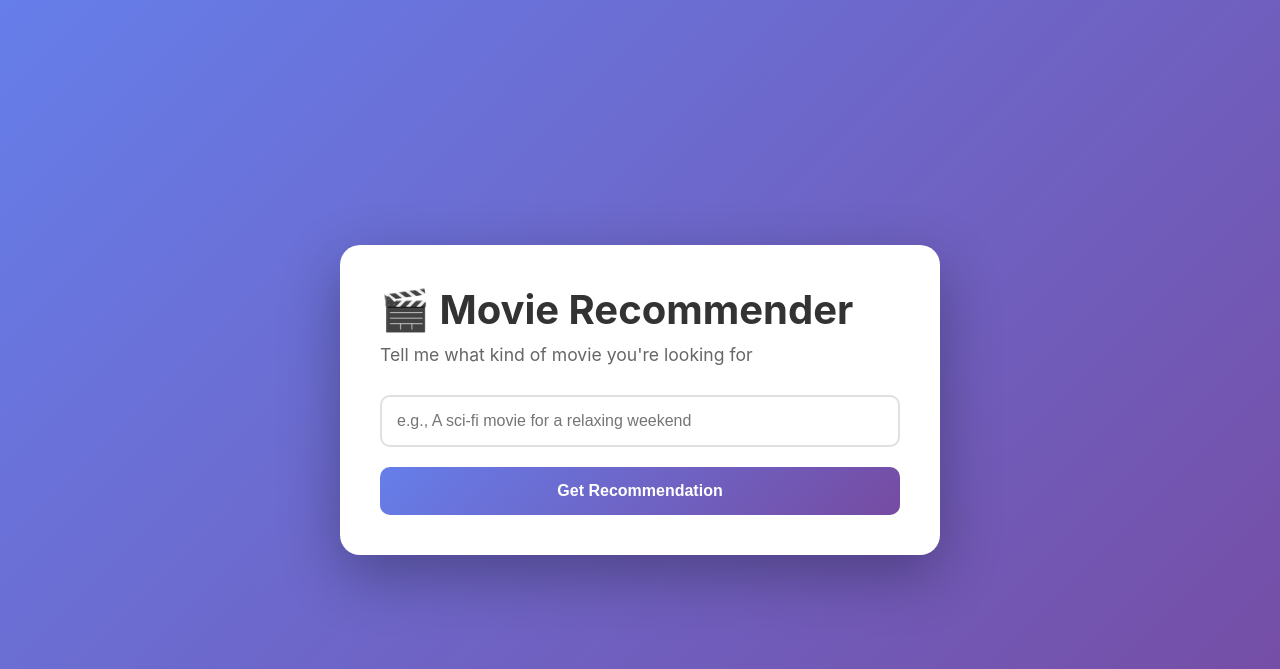
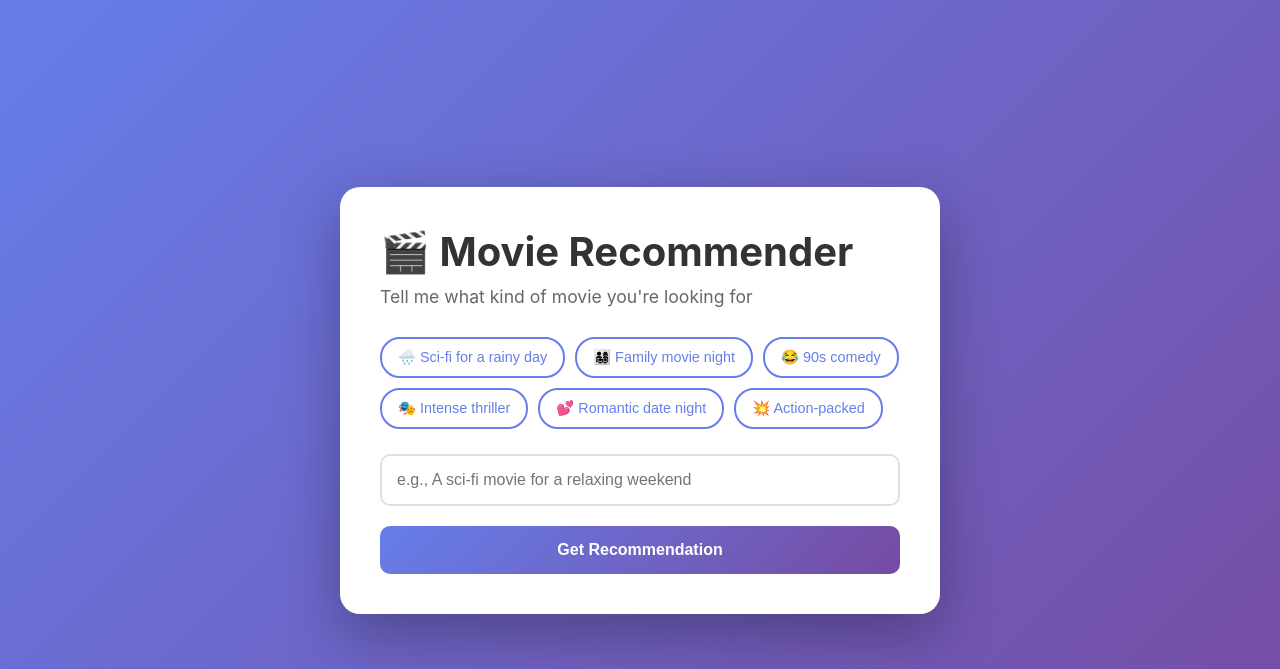
Before and after one commit to davidleocadio-villarreal-dlai/movie-recommender-app, a Flask app: page / in a window 1280 px wide. Shown: the top 669 px of the page. Run offline with Flask 3, Linux system fonts and the light colour scheme.

Commit message:
Add pre-filled suggestion buttons

```diff
--- a/templates/index.html
+++ b/templates/index.html
@@ -40,6 +40,37 @@
             color: #666;
             margin-bottom: 30px;
             font-size: 1.1em;
+        }
+
+        .suggestions {
+            display: flex;
+            flex-wrap: wrap;
+            gap: 10px;
+            margin-bottom: 25px;
+        }
+
+        .suggestion-btn {
+            padding: 10px 16px;
+            background: white;
+            color: #667eea;
+            border: 2px solid #667eea;
+            border-radius: 20px;
+            font-size: 0.9em;
+            font-weight: 500;
+            cursor: pointer;
+            transition: all 0.2s;
+            width: auto;
+        }
+
+        .suggestion-btn:hover {
+            background: #667eea;
+            color: white;
+            transform: translateY(-1px);
+            box-shadow: 0 3px 10px rgba(102, 126, 234, 0.3);
+        }
+
+        .suggestion-btn:active {
+            transform: translateY(0);
         }
 
         .input-group {
@@ -168,6 +199,15 @@
         <h1>🎬 Movie Recommender</h1>
         <p class="subtitle">Tell me what kind of movie you're looking for</p>
 
+        <div class="suggestions">
+            <button class="suggestion-btn" data-query="Sci-fi movie for a rainy day">🌧️ Sci-fi for a rainy day</button>
+            <button class="suggestion-btn" data-query="Fun family movie night">👨‍👩‍👧‍👦 Family movie night</button>
+            <button class="suggestion-btn" data-query="Classic 90s comedy">😂 90s comedy</button>
+            <button class="suggestion-btn" data-query="Thriller to watch alone at night">🎭 Intense thriller</button>
+            <button class="suggestion-btn" data-query="Romantic movie for date night">💕 Romantic date night</button>
+            <button class="suggestion-btn" data-query="Action movie with great stunts">💥 Action-packed</button>
+        </div>
+
         <div class="input-group">
             <input
                 type="text"
@@ -205,6 +245,16 @@
         const loading = document.getElementById('loading');
         const result = document.getElementById('result');
         const error = document.getElementById('error');
+
+        // Handle suggestion button clicks
+        document.querySelectorAll('.suggestion-btn').forEach(btn => {
+            btn.addEventListener('click', (e) => {
+                e.preventDefault();
+                const query = btn.getAttribute('data-query');
+                queryInput.value = query;
+                getRecommendation();
+            });
+        });
 
         queryInput.addEventListener('keypress', (e) => {
             if (e.key === 'Enter') {
```
Also changed, not shown: models.py (line endings or trailing spaces).
